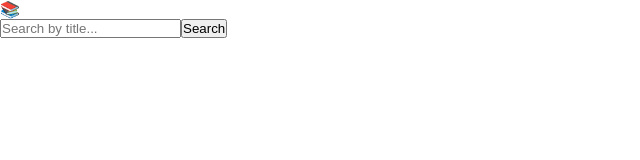
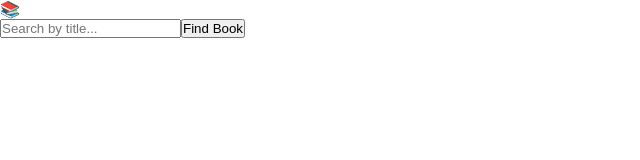
Before and after one commit to kaitlyngreve/nextjs-booklook, a Next.js app: page /books/search in a window 1280 px wide. Shown: the top 160 px of the page, without its empty margins (0-640 px from the left). Built offline with nearby package versions, Linux system fonts and the light colour scheme.

Commit message:
got more book data displayed

```diff
--- a/src/pages/books/search-books.js
+++ b/src/pages/books/search-books.js
@@ -12,7 +12,7 @@
                     onChange={handleSearchBooks}
                     name="searchInput"
                 />
-                <button type="submit">Search</button>
+                <button type="submit">Find Book</button>
             </form>
         </div>
     )
```
